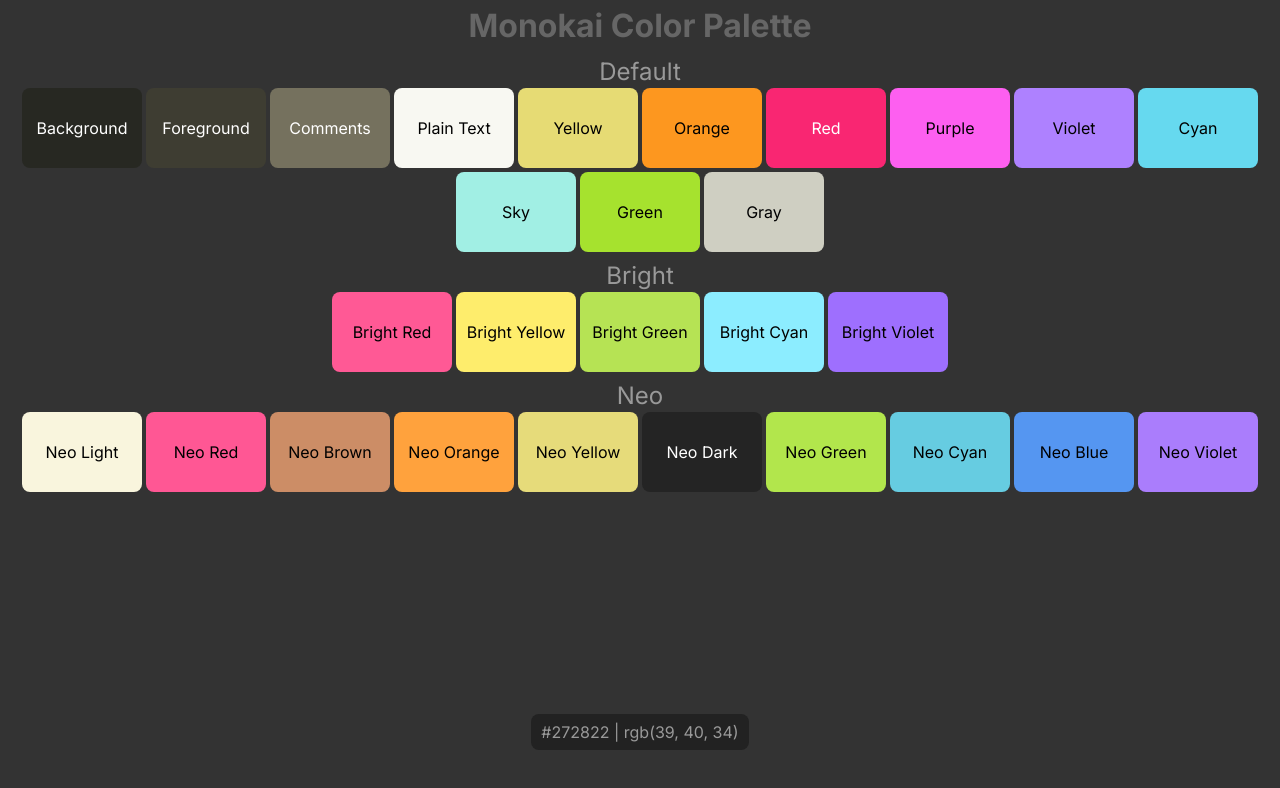
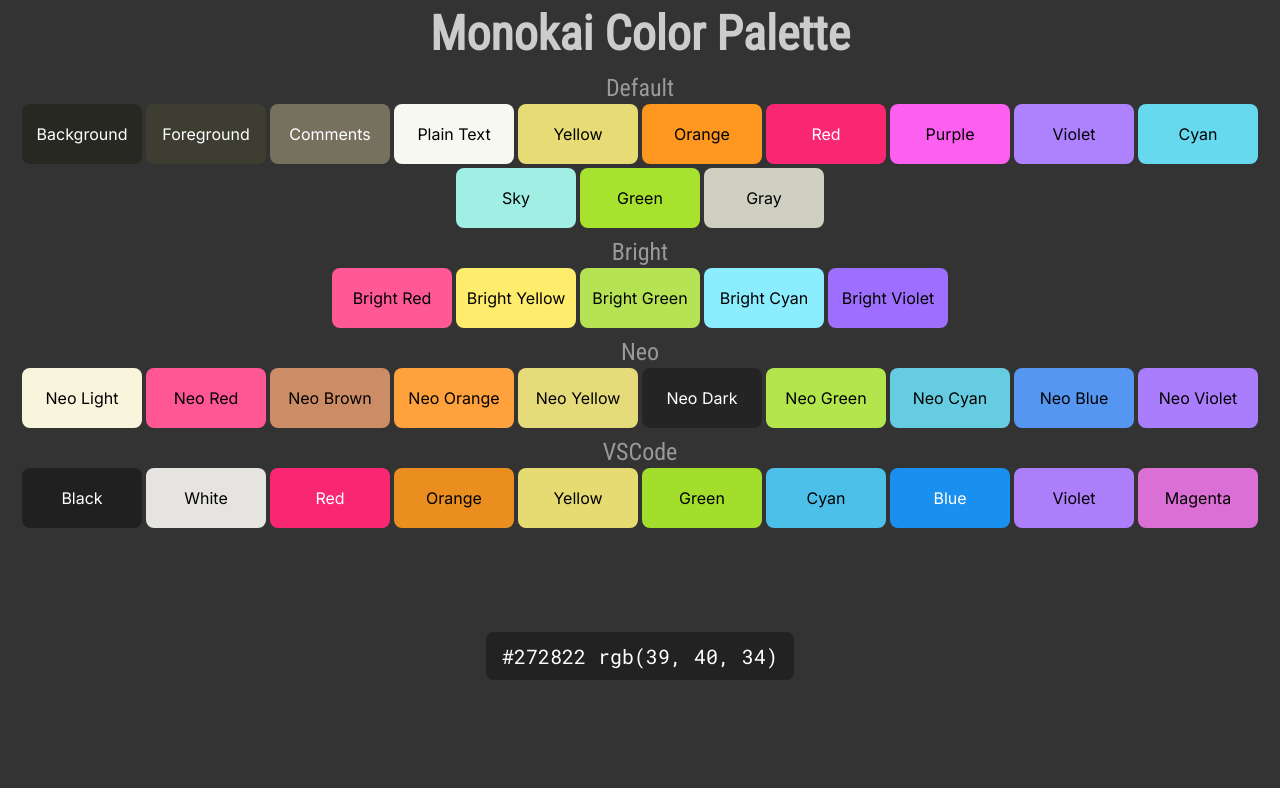
Before and after one commit to LuviKunG/ReactMonokaiColorPalette, a React (Create React App) app: page / in a window 1280 px wide. Both pictures are taken after a click on the button "Background". Shown: the top 788 px of the page. Built offline with nearby package versions, Linux system fonts and the light colour scheme.

Commit message:
add new code color of monokai vscode. add new copy to clipboard both of hex and rgb.

```diff
--- a/src/App.css
+++ b/src/App.css
@@ -1,4 +1,5 @@
 @import url('https://fonts.googleapis.com/css2?family=Inter:wght@300;400;500;700&display=swap');
+@import url('https://fonts.googleapis.com/css2?family=Roboto+Condensed&display=swap');
 
 .App {
     font-family: 'Inter', sans-serif;
@@ -12,9 +13,10 @@
 }
 
 .App header {
-    font-size: 32px;
+    font-family: 'Roboto Condensed', sans-serif;
+    font-size: 48px;
     font-weight: 600;
-    color: #666;
+    color: #ccc;
     text-align: center;
     padding-top: 10px;
     padding-bottom: 10px;
@@ -40,15 +42,15 @@
 }
 
 .Color-group-name {
+    font-family: 'Roboto Condensed', sans-serif;
     display: flexbox;
     width: 100%;
     font-size: 24px;
     text-align: center;
 }
 
-.FlashMessage {
+.FixedFlex {
     position: fixed;
-    bottom: 100px;
     left: 0;
     right: 0;
     top: auto;
@@ -56,30 +58,11 @@
     justify-content: center;
 }
 
-.FlashMessage p {
+.FixedFlex-item {
+    display: inline-block;
     background-color: #222;
+    align-items: center;
     border-radius: 8px;
-    color: #999;
     text-align: center;
     padding: 10px;
-    display: inline-block;
 }
-
-.DisplayColor {
-    position: fixed;
-    bottom: 50px;
-    left: 0;
-    right: 0;
-    top: auto;
-    display: flex;
-    justify-content: center;
-}
-
-.DisplayColor p {
-    background-color: #222;
-    border-radius: 8px;
-    color: #999;
-    text-align: center;
-    padding: 10px;
-    display: inline-block;
-}
--- a/src/App.js
+++ b/src/App.js
@@ -1,36 +1,48 @@
 import React from 'react';
 import './App.css';
 import ColorBlock from './ColorBlock';
+import DisplayColor from './DisplayColor';
 import colorDefault from './colors/default';
 import colorBright from './colors/bright';
+import colorVSCode from './colors/vscode';
 import colorNeo from './colors/neo';
 
 function App() {
-  const [showMessage, setShowMessage] = React.useState(false);
+  const [showFlashMessage, setShowFlashMessage] = React.useState(false);
+  const [message, setMessage] = React.useState(null);
   const [color, setColor] = React.useState(null);
   React.useEffect(() => {
-    if (showMessage) {
-      setTimeout(() => {
-        setShowMessage(false);
+    const timer = setTimeout(() => {
+      setShowFlashMessage(false);
     }, 1000);
-    }
-  }, [showMessage]);
+    return () => {
+      clearTimeout(timer);
+    };
+  }, [showFlashMessage]);
   const colors = {
     "Default": colorDefault,
     "Bright": colorBright,
     "Neo": colorNeo,
+    "VSCode": colorVSCode
   };
   const onColorSelected = (e, color) => {
-    console.log('copied to clipboard: ' + color);
-    navigator.clipboard.writeText(color);
-    setShowMessage(true);
     setColor(color);
   };
+  const onColorHexClicked = (e, color) => {
+    navigator.clipboard.writeText(color);
+    setMessage('HEX copied to clipboard');
+    setShowFlashMessage(true);
+  };
+  const onColorRGBClicked = (e, color) => {
     const hexToRgb = (hex) => {
       const r = parseInt(hex.substr(1, 2), 16);
       const g = parseInt(hex.substr(3, 2), 16);
       const b = parseInt(hex.substr(5, 2), 16);
       return `rgb(${r}, ${g}, ${b})`;
+    };
+    navigator.clipboard.writeText(hexToRgb(color));
+    setMessage('RGB copied to clipboard');
+    setShowFlashMessage(true);
   };
   return (
     <div className="App">
@@ -57,10 +69,20 @@
           }
         </div>
         {
-          color && <div className="DisplayColor"><p>{color} | {hexToRgb(color)}</p></div>
+          color &&
+          <div className='FixedFlex' style={{ bottom: '120px' }}>
+            <div className='FixedFlex-item'>
+              <DisplayColor color={color} onHEXClick={onColorHexClicked} onRGBClick={onColorRGBClicked} />
+            </div>
+          </div>
         }
         {
-          showMessage && <div className="FlashMessage"><p>Color copied to clipboard</p></div>
+          showFlashMessage &&
+          <div className='FixedFlex' style={{ bottom: '80px' }}>
+            <div className='FixedFlex-item'>
+              {message}
+            </div>
+          </div>
         }
       </body>
     </div>
--- a/src/ColorBlock.css
+++ b/src/ColorBlock.css
@@ -4,7 +4,7 @@
     margin: 0;
     padding: 0;
     width: 120px;
-    height: 80px;
+    height: 60px;
 }
 
 .ColorBlock-button {
--- /dev/null
+++ b/src/DisplayColor.css
@@ -0,0 +1,17 @@
+@import url('https://fonts.googleapis.com/css2?family=Roboto+Mono&display=swap');
+
+.DisplayColor {
+    color: #fff;
+}
+
+.DisplayColor Button {
+    display: inline-block;
+    border: 0;
+    background-color: transparent;
+}
+
+.DisplayColor Span {
+    font-family: 'Roboto Mono', monospace;
+    font-size: 20px;
+    color: #fff;
+}
--- /dev/null
+++ b/src/DisplayColor.js
@@ -0,0 +1,28 @@
+import './DisplayColor.css';
+
+function DisplayColor({ color, onHEXClick, onRGBClick }) {
+  const hexToRgb = (hex) => {
+    const r = parseInt(hex.substr(1, 2), 16);
+    const g = parseInt(hex.substr(3, 2), 16);
+    const b = parseInt(hex.substr(5, 2), 16);
+    return `rgb(${r}, ${g}, ${b})`;
+  };
+  const onHEXClicked = (e) => {
+    onHEXClick?.(e, color);
+  }
+  const onRGBClicked = (e) => {
+    onRGBClick?.(e, color);
+  }
+  return (
+    <div className="DisplayColor">
+      <button className="DisplayColor-button" onClick={onHEXClicked}>
+        <span className="DisplayColor-button-text">{color}</span>
+      </button>
+      <button className="DisplayColor-button" onClick={onRGBClicked}>
+        <span className="DisplayColor-button-text">{hexToRgb(color)}</span>
+      </button>
+    </div>
+  );
+}
+
+export default DisplayColor;
--- /dev/null
+++ b/src/colors/vscode.js
@@ -0,0 +1,13 @@
+const color = [
+    { color: '#202020', name: 'Black' },
+    { color: '#E6E4E1', name: 'White' },
+    { color: '#F92672', name: 'Red' },
+    { color: '#E98E1F', name: 'Orange' },
+    { color: '#E6DA73', name: 'Yellow' },
+    { color: '#A3DE2C', name: 'Green' },
+    { color: "#4CC0E9", name: 'Cyan' },
+    { color: "#1990EF", name: 'Blue' },
+    { color: '#AC7EF9', name: 'Violet' },
+    { color: '#DA6FD5', name: 'Magenta' },
+];
+export default color;
```
Lines whose indentation alone changed are shown as unchanged.
